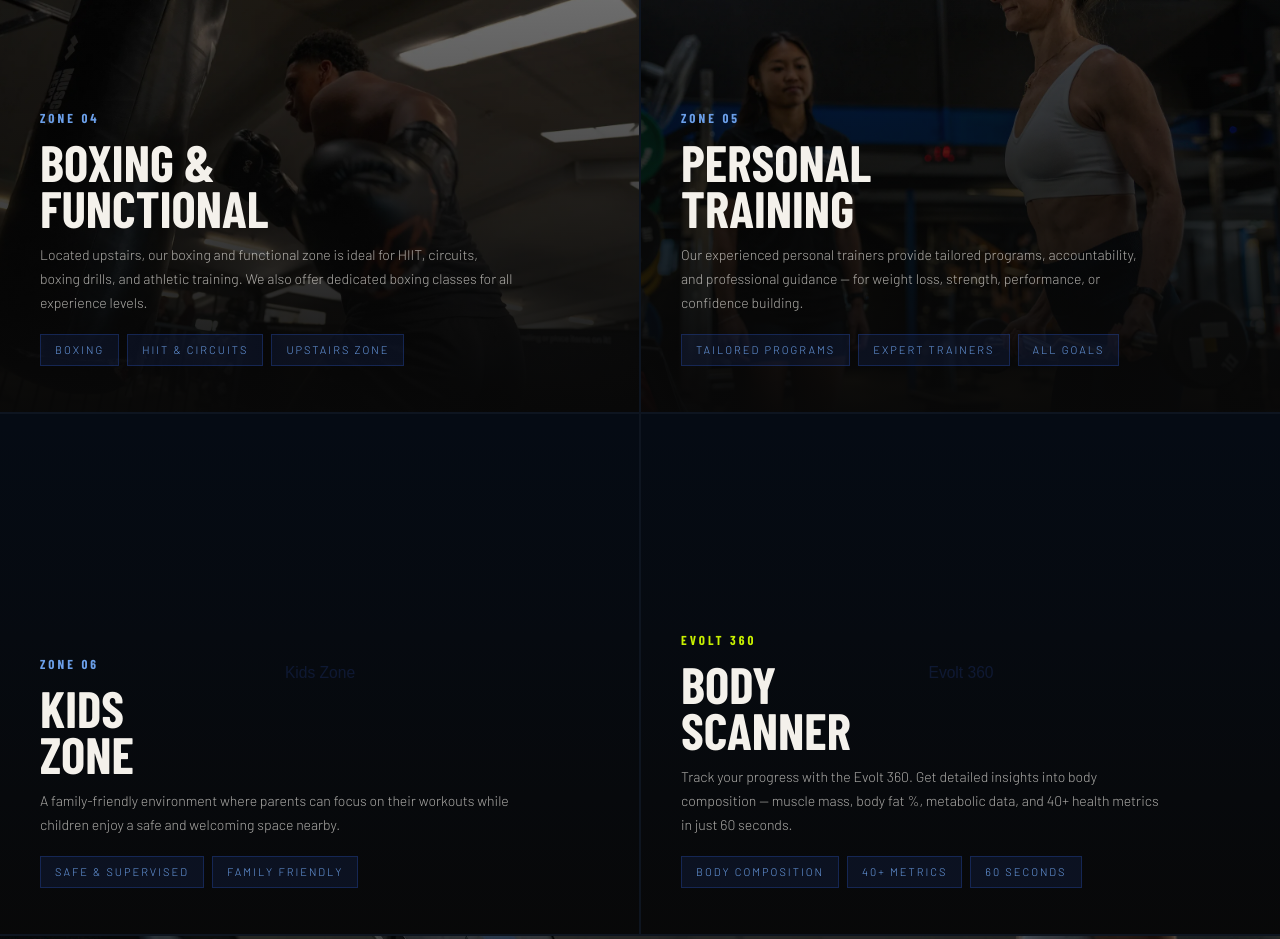
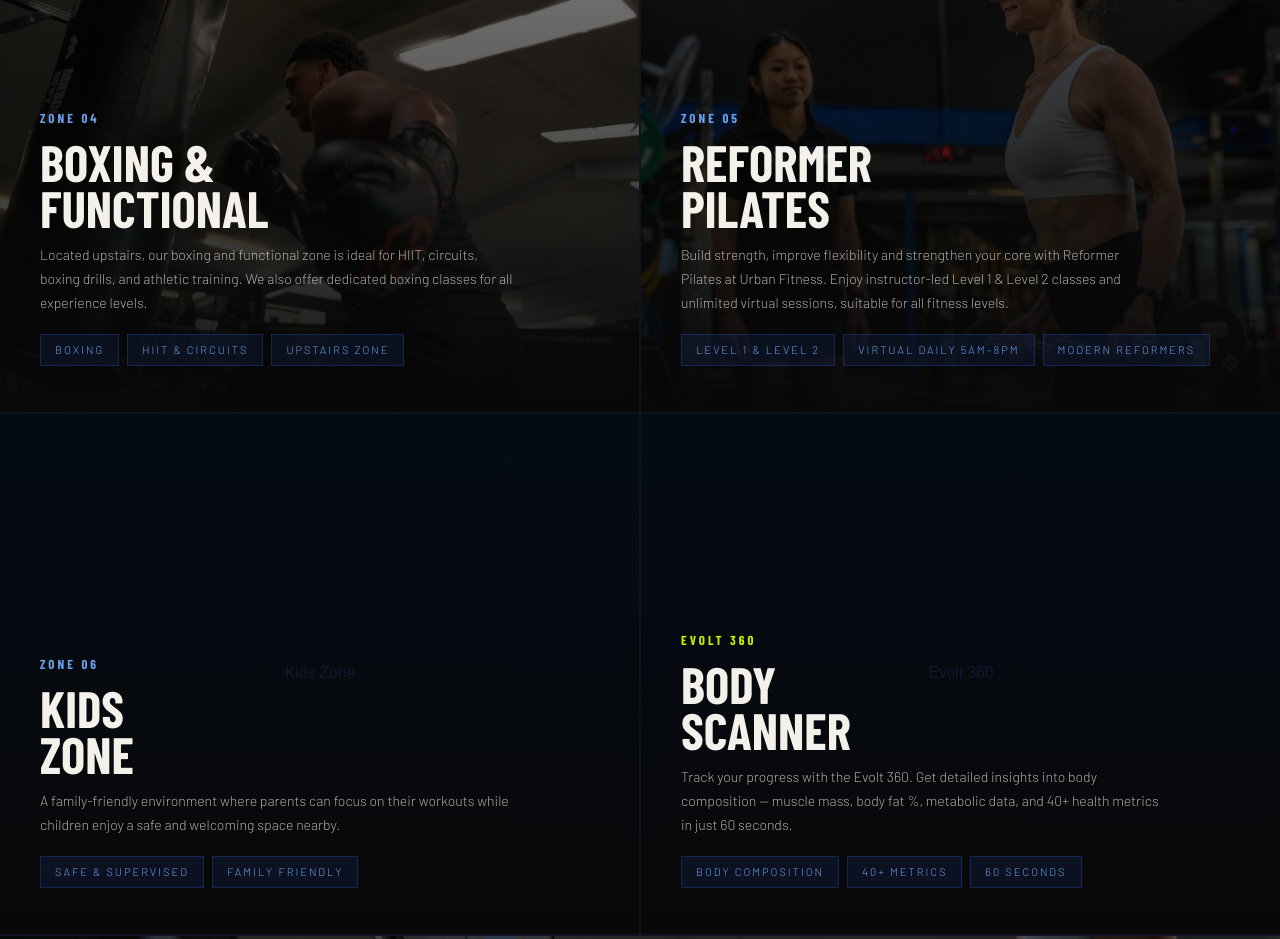
Before and after one commit to paranpeitho-web/urban-fitness, a plain HTML site: page facilities.html in a window 1280 px wide. Shown: the part 2100-3039 px from the top of the page. Drawn offline with nearby package versions, Linux system fonts and the light colour scheme; no server answers; a web font is replaced by a local one.

Commit message:
Urban-X preview: update facilities.html

```diff
--- a/facilities.html
+++ b/facilities.html
@@ -308,7 +308,7 @@
     </div>
   </div>
 
-  <!-- 중단 2열 — Boxing & Functional / Personal Training -->
+  <!-- 중단 2열 — Boxing & Functional / Reformer Pilates -->
   <div class="fac-main-grid" style="margin-bottom:2px">
     <div class="fac-big reveal">
       <img src="/images/9.webp" data-cms-img="facilities_boxing" alt="Boxing Zone"/>
@@ -322,14 +322,14 @@
       </div>
     </div>
     <div class="fac-big reveal d1">
-      <img src="/images/66.webp" data-cms-img="facilities_pt" alt="Personal Training"/>
+      <img src="/images/66.webp" data-cms-img="facilities_pt" alt="Reformer Pilates"/>
       <div class="fac-big-bar"></div>
       <div class="fac-big-overlay"></div>
       <div class="fac-big-content">
         <div class="fac-big-num">ZONE 05</div>
-        <div class="fac-big-title">PERSONAL<br/>TRAINING</div>
-        <div class="fac-big-desc">Our experienced personal trainers provide tailored programs, accountability, and professional guidance — for weight loss, strength, performance, or confidence building.</div>
-        <div><span class="fac-badge">Tailored Programs</span><span class="fac-badge">Expert Trainers</span><span class="fac-badge">All Goals</span></div>
+        <div class="fac-big-title">REFORMER<br/>PILATES</div>
+        <div class="fac-big-desc">Build strength, improve flexibility and strengthen your core with Reformer Pilates at Urban Fitness. Enjoy instructor-led Level 1 &amp; Level 2 classes and unlimited virtual sessions, suitable for all fitness levels.</div>
+        <div><span class="fac-badge">Level 1 &amp; Level 2</span><span class="fac-badge">Virtual Daily 5am–8pm</span><span class="fac-badge">Modern Reformers</span></div>
       </div>
     </div>
   </div>
```
